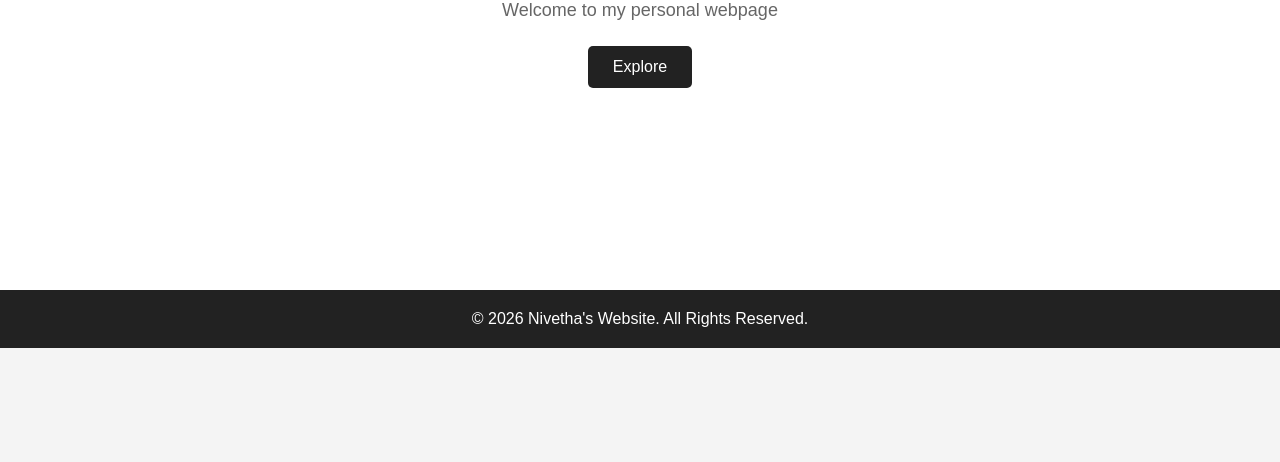
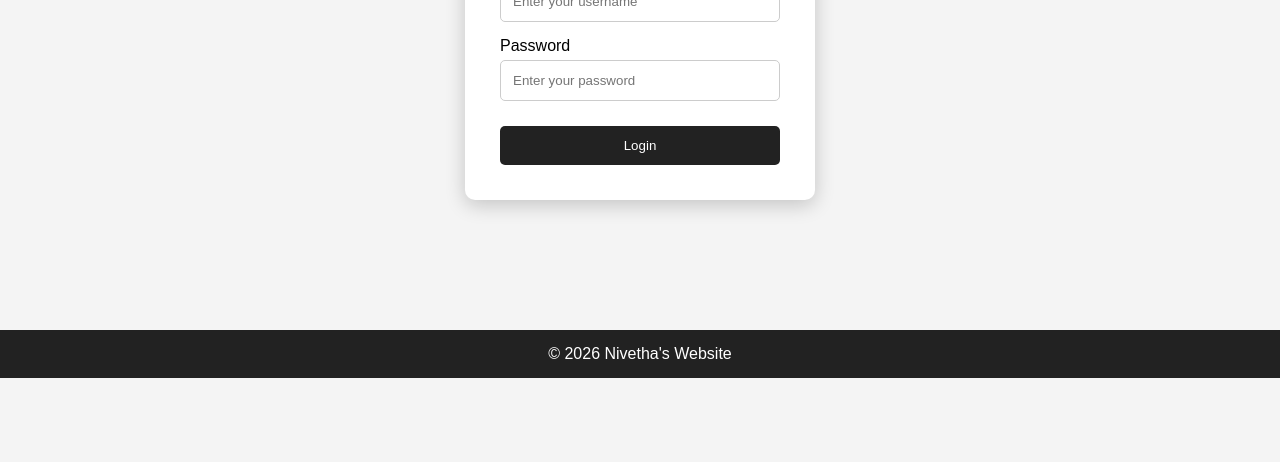
Before and after one commit to nivethabalukrishnan2007-droid/assignment4, a plain HTML site: page index.html in a window 1280 px wide. Shown: the part 338-800 px from the top of the page. Drawn offline with Linux system fonts and the light colour scheme.

Commit message:
Update index.html

```diff
--- a/index.html
+++ b/index.html
@@ -1,10 +1,11 @@
 <!DOCTYPE html>
 <html lang="en">
+
 <head>
     <meta charset="UTF-8">
     <meta name="viewport" content="width=device-width, initial-scale=1.0">
 
-    <title>Nivetha's Website</title>
+    <title>Nivetha's Website - Login</title>
 
     <style>
         * {
@@ -15,17 +16,15 @@
 
         body {
             font-family: Arial, sans-serif;
-            background-color: #f4f4f4;
-            color: #333;
+            background: #f4f4f4;
         }
 
         header {
-            background-color: #222;
+            background: #222;
             color: white;
             padding: 20px 50px;
             display: flex;
             justify-content: space-between;
-            align-items: center;
         }
 
         header h2 {
@@ -38,48 +37,59 @@
             margin-left: 25px;
         }
 
-        nav a:hover {
-            text-decoration: underline;
-        }
-
-        .hero {
-            height: 70vh;
+        .container {
+            height: 75vh;
             display: flex;
             justify-content: center;
             align-items: center;
-            text-align: center;
-            background-color: white;
         }
 
-        .hero h1 {
-            font-size: 45px;
-            margin-bottom: 15px;
+        .login-box {
+            background: white;
+            width: 350px;
+            padding: 35px;
+            border-radius: 10px;
+            box-shadow: 0 5px 20px rgba(0, 0, 0, 0.2);
         }
 
-        .hero p {
-            font-size: 18px;
-            color: #666;
+        .login-box h1 {
+            text-align: center;
+            margin-bottom: 25px;
         }
 
-        .button {
-            display: inline-block;
-            margin-top: 25px;
-            padding: 12px 25px;
-            background-color: #222;
-            color: white;
-            text-decoration: none;
+        label {
+            display: block;
+            margin-top: 15px;
+            margin-bottom: 5px;
+        }
+
+        input {
+            width: 100%;
+            padding: 12px;
+            border: 1px solid #ccc;
             border-radius: 5px;
         }
 
-        .button:hover {
-            background-color: #444;
+        button {
+            width: 100%;
+            padding: 12px;
+            margin-top: 25px;
+            background: #222;
+            color: white;
+            border: none;
+            border-radius: 5px;
+            cursor: pointer;
+        }
+
+        button:hover {
+            background: #444;
         }
 
         footer {
             text-align: center;
-            padding: 20px;
-            background-color: #222;
+            background: #222;
             color: white;
+            padding: 15px;
         }
     </style>
 </head>
@@ -96,19 +106,34 @@
         </nav>
     </header>
 
-    <section class="hero">
-        <div>
-            <h1>THIS IS NIVETHA'S WEBSITE</h1>
+    <div class="container">
 
-            <p>Welcome to my personal webpage</p>
+        <div class="login-box">
 
-            <a href="#" class="button">Explore</a>
+            <h1>Login</h1>
+
+            <form>
+
+                <label for="username">Username</label>
+                <input type="text" id="username"
+                       placeholder="Enter your username">
+
+                <label for="password">Password</label>
+                <input type="password" id="password"
+                       placeholder="Enter your password">
+
+                <button type="submit">Login</button>
+
+            </form>
+
         </div>
-    </section>
+
+    </div>
 
     <footer>
-        <p>© 2026 Nivetha's Website. All Rights Reserved.</p>
+        <p>© 2026 Nivetha's Website</p>
     </footer>
 
 </body>
+
 </html>
```
